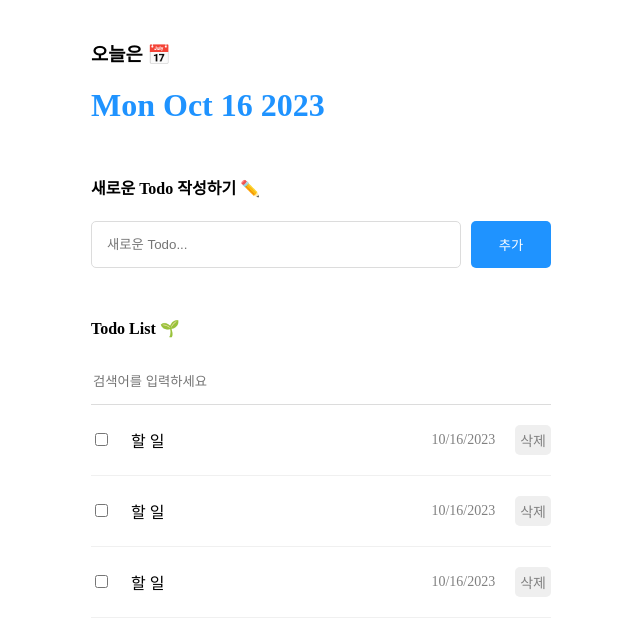
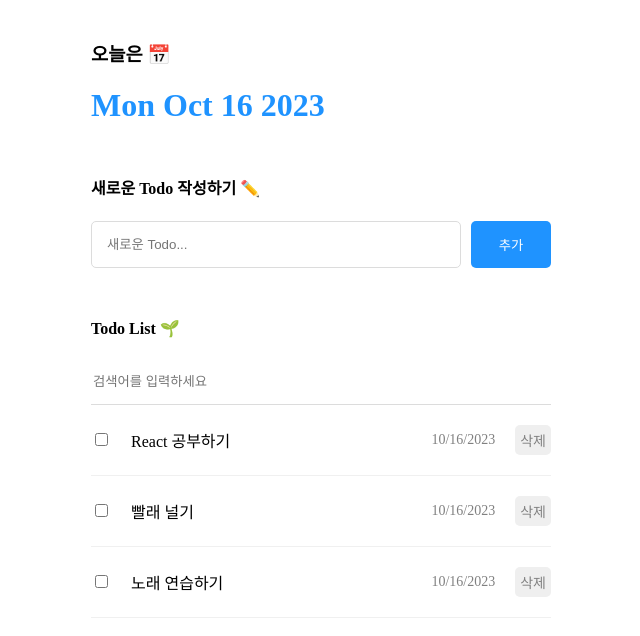
Before and after one commit to kwenCode/react-chapter6, a React (Create React App) app: page / in a window 1280 px wide. Shown: the top 636 px of the page, without its empty margins (319-959 px from the left). Built offline with nearby package versions, Linux system fonts and the light colour scheme.

Commit message:
prject2 CRUD test

```diff
--- a/src/App.js
+++ b/src/App.js
@@ -5,7 +5,7 @@
 import TodoList from "./component/TodoList";
 import { useState, useRef } from "react"
 
-const mocTodo = [
+const mokTodo = [
   {
     id:0,
     isDone:false,
@@ -27,7 +27,7 @@
 ]
 
 function App() {
-  const [todo, setTodo] = useState(mocTodo);
+  const [todo, setTodo] = useState(mokTodo);
   const idRef = useRef(3);
 
   const onCreate = (content) => {
@@ -40,11 +40,32 @@
     setTodo([newItem, ...todo]);
     idRef.current += 1;
   }
+
+  const onUpdate = (targetId) => {
+    setTodo(
+      todo.map(
+        (it) => {
+          if(it.id === targetId){
+            return {
+              ...it,
+              isDone: !it.isDone,
+            };
+          }else {
+            return it;
+          }
+        }
+      )
+    )
+  }
+
+  const onDelete = (targetId) =>{
+    setTodo(todo.filter((it)=> it.id !== targetId))
+  }
   return (
   <div className="App">
     <Header />
     <TodoEditor onCreate={onCreate}/>
-    <TodoList />
+    <TodoList todo={todo} onUpdate={onUpdate} onDelete={onDelete}/>
   </div>
   )
 }
--- a/src/component/TodoItem.js
+++ b/src/component/TodoItem.js
@@ -1,15 +1,23 @@
-import "./TodoItem.css"
+import "./TodoItem.css";
 
-const TodoItem = () => {
+const TodoItem = ({id, content, isDone, createdDate, onUpdate, onDelete}) => {
+    const onChangeCheckbox = () => {
+        onUpdate(id);
+    };
+    const onClickDelete = () => {
+        onDelete(id);
+    }
     return(
         <div className ="TodoItem">
             <div className="checkbox_col">
-                <input type="checkbox" />
+                <input onChange={onChangeCheckbox} checked = {isDone} type="checkbox" />
             </div>
-            <div className="title_col">할 일</div>
-            <div className="date_col">{new Date().toLocaleDateString()}</div>
+            <div className="title_col">{content}</div>
+            <div className="date_col">
+                {new Date(createdDate).toLocaleDateString()}
+            </div>
             <div className="btn_col">
-                <button>삭제</button>
+                <button onClick={onClickDelete}>삭제</button>
             </div>
         </div>
     )
--- a/src/component/TodoList.js
+++ b/src/component/TodoList.js
@@ -1,15 +1,30 @@
-import TodoItem from "./TodoItem"
-import "./TodoList.css"
+import { useState } from "react";
+import TodoItem from "./TodoItem";
+import "./TodoList.css";
 
-const TodoList = () => {
+const TodoList = ({todo, onUpdate, onDelete}) => {
+    const [search, setSearch] = useState("");
+    const onChangeSearch = (e) => {
+        setSearch(e.target.value);
+    }
+    const getSearchResult = () => {
+        return search === ""
+        ? todo
+        : todo.filter((it) => it.content.toLowerCase().includes(search.toLowerCase()))
+    }
     return(
         <div className="TodoList">
             <h4>Todo List 🌱</h4>
-            <input className="searchbar" placeholder="검색어를 입력하세요" />
+            <input
+                value = {search}
+                onChange={onChangeSearch}
+                className="searchbar"
+                placeholder="검색어를 입력하세요"
+            />
             <div className="list_wrapper">
-                <TodoItem />
-                <TodoItem />
-                <TodoItem />
+                {getSearchResult().map((it)=>(
+                    <TodoItem key={it.id} {...it} onUpdate={onUpdate}  onDelete={onDelete}/>
+                ))}
             </div>
         </div>
     );
```
